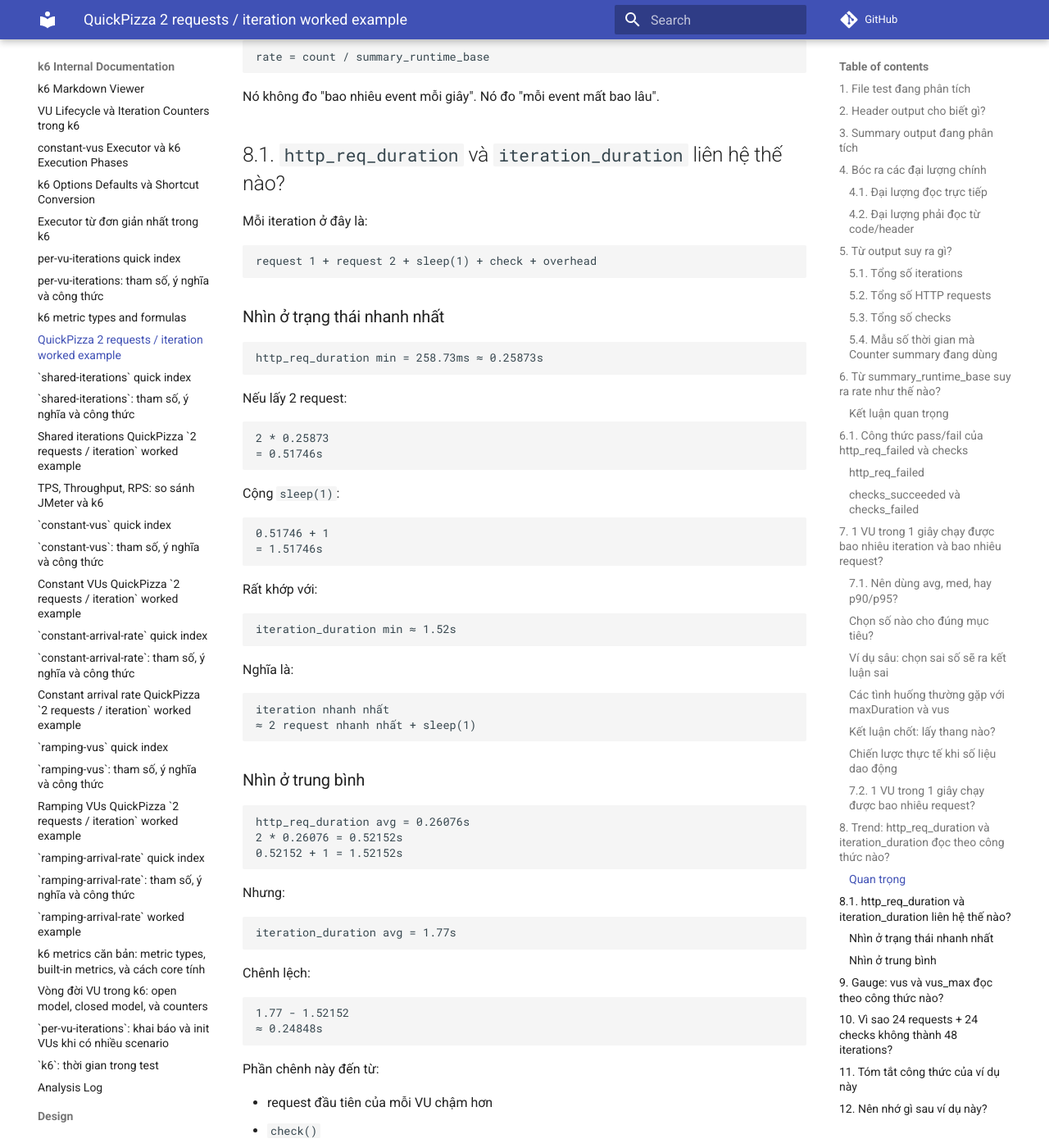
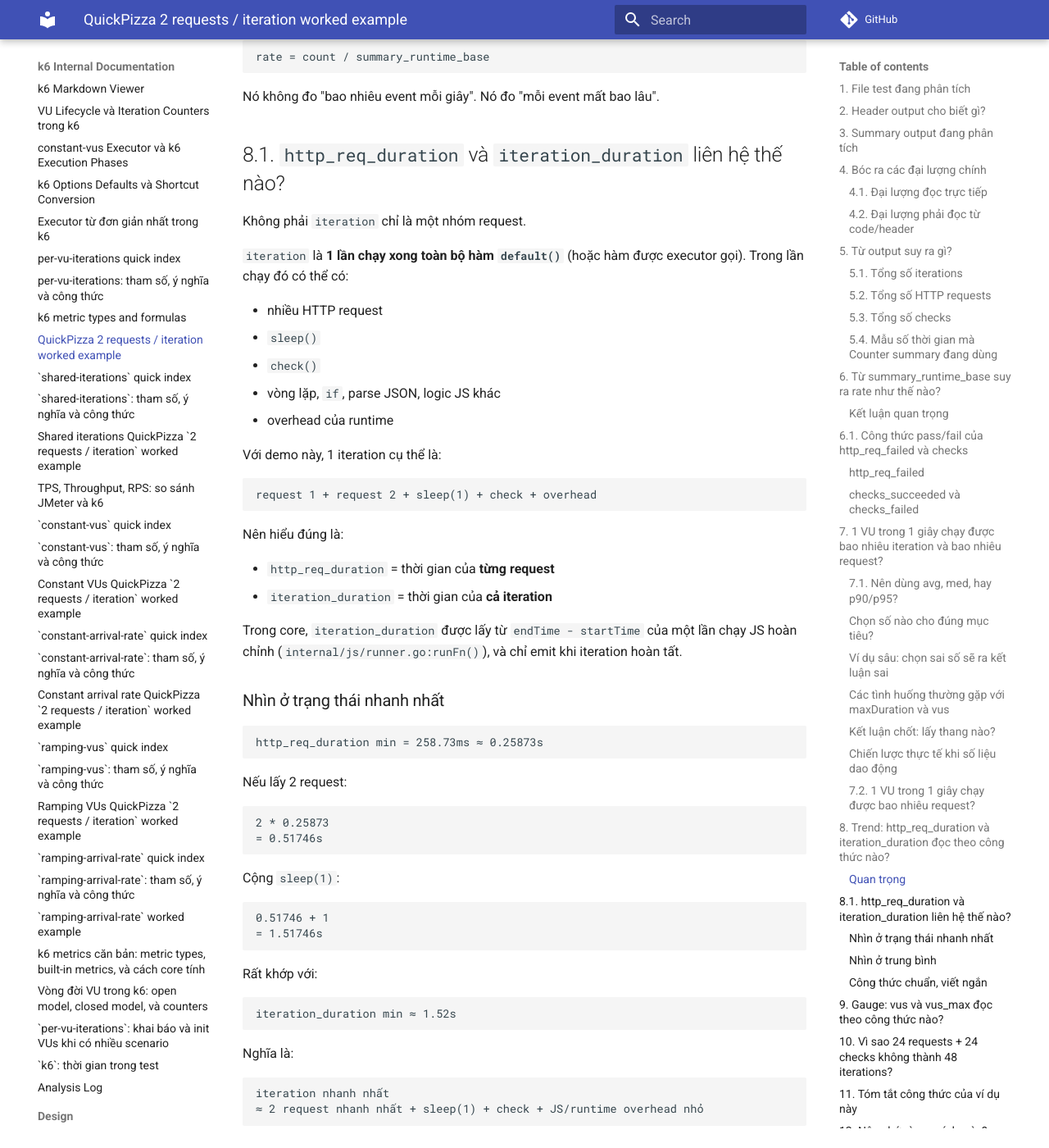
Before and after one commit to meomew-auto/markdown, an MkDocs documentation site: the page built from docs/20260515_quickpizza_two_requests_worked_example.md, in a window 1280 px wide and 1400 px high, scrolled down 26486 px. Shown: the whole window at 82% size. Built offline with MkDocs 1.6.1 and Material for MkDocs 9.7.7, drawn with Linux system fonts in a browser that asks for light colours; comment, search, counter and statistics services are not loaded; some of the changed text lies outside the part shown.

Commit message:
Update docs

````diff
--- a/docs/20260515_quickpizza_two_requests_worked_example.md
+++ b/docs/20260515_quickpizza_two_requests_worked_example.md
@@ -1305,11 +1305,30 @@ Nó không đo "bao nhiêu event mỗi giây". Nó đo "mỗi event mất bao l
 
 ## 8.1. `http_req_duration` và `iteration_duration` liên hệ thế nào?
 
-Mỗi iteration ở đây là:
+Không phải `iteration` chỉ là một nhóm request.
+
+`iteration` là **1 lần chạy xong toàn bộ hàm `default()`** (hoặc hàm được executor gọi).
+Trong lần chạy đó có thể có:
+
+- nhiều HTTP request
+- `sleep()`
+- `check()`
+- vòng lặp, `if`, parse JSON, logic JS khác
+- overhead của runtime
+
+Với demo này, 1 iteration cụ thể là:
 
 ```text
 request 1 + request 2 + sleep(1) + check + overhead
 ```
+
+Nên hiểu đúng là:
+
+- `http_req_duration` = thời gian của **từng request**
+- `iteration_duration` = thời gian của **cả iteration**
+
+Trong core, `iteration_duration` được lấy từ `endTime - startTime` của một lần chạy JS hoàn chỉnh
+(`internal/js/runner.go:runFn()`), và chỉ emit khi iteration hoàn tất.
 
 ### Nhìn ở trạng thái nhanh nhất
 
@@ -1341,7 +1360,7 @@ Nghĩa là:
 
 ```text
 iteration nhanh nhất
-≈ 2 request nhanh nhất + sleep(1)
+≈ 2 request nhanh nhất + sleep(1) + check + JS/runtime overhead nhỏ
 ```
 
 ### Nhìn ở trung bình
@@ -1367,10 +1386,56 @@ Chênh lệch:
 
 Phần chênh này đến từ:
 
-- request đầu tiên của mỗi VU chậm hơn
 - `check()`
 - JS overhead
 - runtime/scheduling overhead
+- và việc `http_req_duration avg` là trung bình của **mọi request**, không phải trung bình riêng của đúng 1 iteration
+
+### Công thức chuẩn, viết ngắn
+
+```text
+iteration_duration
+  ≈ Σ(http_req_duration_i) + non_http_time
+```
+
+Trong đó `non_http_time` gồm:
+
+- `sleep()`
+- `check()`
+- logic JS ngoài request
+- overhead của runtime / event loop / scheduling
+
+Với demo này:
+
+```text
+iteration_duration
+  ≈ http_req_duration(req1)
+   + http_req_duration(req2)
+   + sleep(1)
+   + check + overhead
+```
+
+Áp số avg để nhìn nhanh:
+
+```text
+2 * 260.76ms + 1s
+= 1.52152s
+```
+
+So với:
+
+```text
+iteration_duration avg = 1.77s
+```
+
+Chênh lệch khoảng:
+
+```text
+1.77 - 1.52152
+= 0.24848s
+```
+
+Đó là phần `check`, JS overhead, và runtime overhead còn lại.
 
 ## 9. `Gauge`: `vus` và `vus_max` đọc theo công thức nào?
 
````
